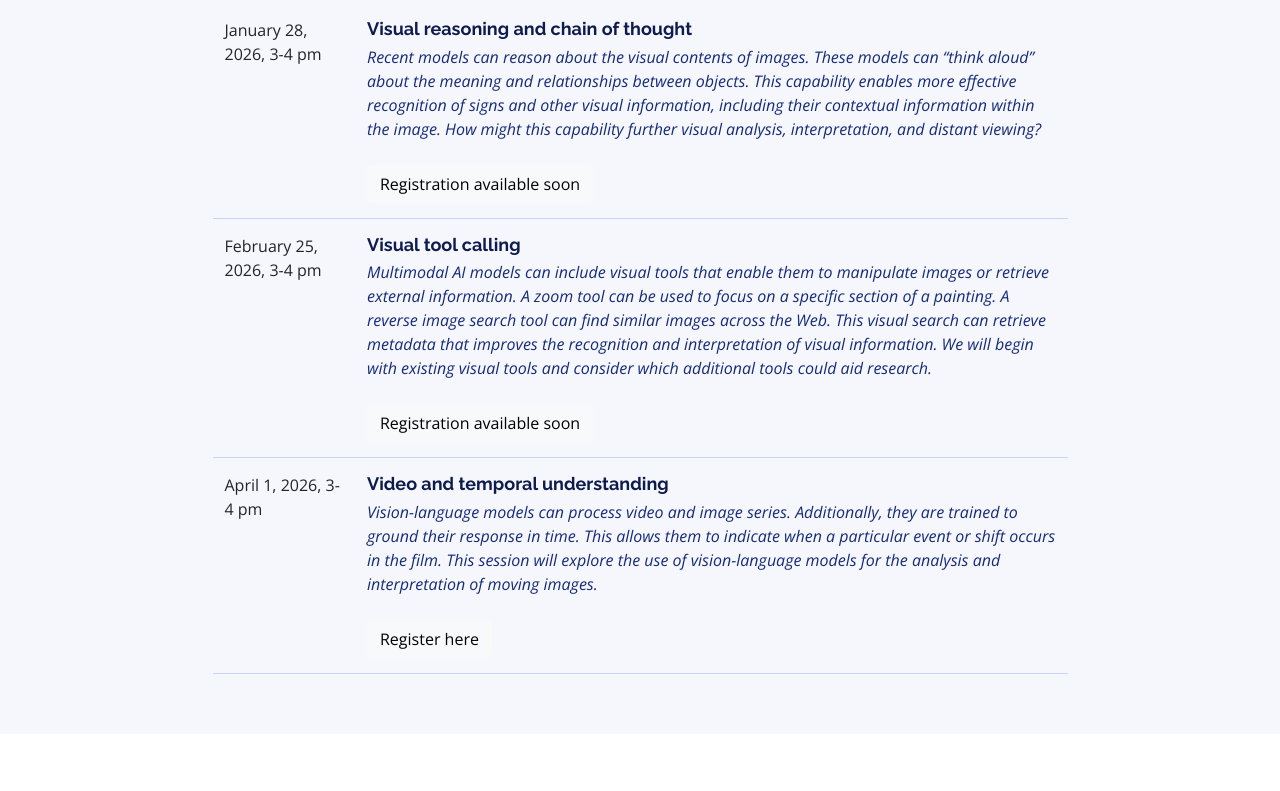
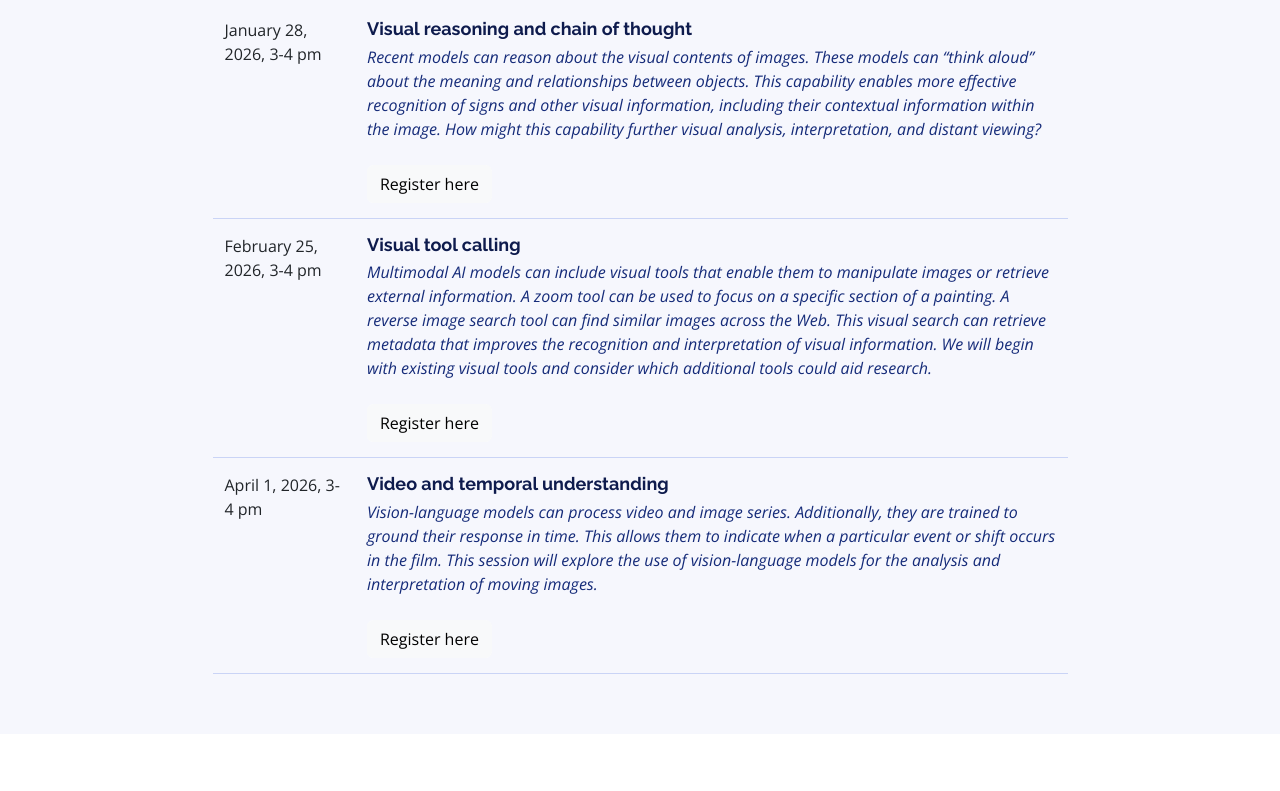
Before and after one commit to PULdischo/responsible-ai, an Eleventy site: page index.njk in a window 1280 px wide. Shown: the part 1101-1892 px from the top of the page. Built offline with nearby package versions, Linux system fonts and the light colour scheme; Eleventy itself is replaced by a stand-in of ours; files that its build step writes are made by us from their sources; a web font is replaced by a local one.

Commit message:
more links are live

```diff
--- a/index.njk
+++ b/index.njk
@@ -46,8 +46,7 @@ aboutEvent: Responsible AI is a series of workshops that will introduce you to t
                 <h4>Visual reasoning and chain of thought</h4>
                 <p>Recent models can reason about the visual contents of images. These models can “think aloud” about the meaning and relationships between objects. This capability enables more effective recognition of signs and other visual information, including their contextual information within the image. How might this capability further visual analysis, interpretation, and distant viewing?</p>
               <br>
-              <button type="button" class="btn btn-light">Registration available soon</button>
-                {# <a href="https://libcal.princeton.edu/event/16041508"><button type="button" class="btn btn-light">Register here</button></a> #}
+              <a href="https://libcal.princeton.edu/event/16041508"><button type="button" class="btn btn-light">Register here</button></a>
               </div>
             </div>
 
@@ -64,8 +63,7 @@ aboutEvent: Responsible AI is a series of workshops that will introduce you to t
                 <h4>Visual tool calling</h4>
                 <p>Multimodal AI models can include visual tools that enable them to manipulate images or retrieve external information. A zoom tool can be used to focus on a specific section of a painting. A reverse image search tool can find similar images across the Web. This visual search can retrieve metadata that improves the recognition and interpretation of visual information. We will begin with existing visual tools and consider which additional tools could aid research.</p>
                 <br>
-                <button type="button" class="btn btn-light">Registration available soon</button>
-                {# <a href="https://libcal.princeton.edu/event/16041988"><button type="button" class="btn btn-light">Register here</button></a> #}
+                <a href="https://libcal.princeton.edu/event/16041988"><button type="button" class="btn btn-light">Register here</button></a>
               </div>
             </div>
 
```
